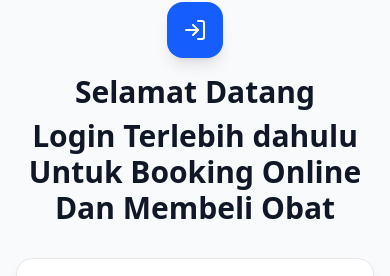
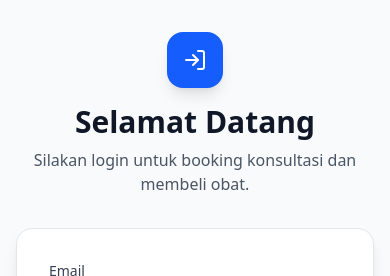
Before and after one commit to ikhtiyaril/Frontend-Pasien-Desi-Dua, a React (Vite) app: page /login in a window 390 px wide. Shown: the part 147-423 px from the top of the page. Built offline with nearby package versions, Linux system fonts and the light colour scheme; no server answers.

Commit message:
mobile fix2

```diff
--- a/src/components/Login.jsx
+++ b/src/components/Login.jsx
@@ -104,8 +104,12 @@ const Login = () => {
           <div className="inline-flex items-center justify-center w-14 h-14 bg-blue-600 rounded-2xl mb-4 shadow-lg">
             <LogIn className="w-6 h-6 text-white" />
           </div>
-          <h1 className="text-3xl font-bold text-gray-900 mb-2">Selamat Datang</h1>
-          <h1 className="text-3xl font-bold text-gray-900 mb-2">Login Terlebih dahulu Untuk Booking Online Dan Membeli Obat</h1>
+          <h1 className="text-3xl font-bold text-gray-900 mb-2">
+  Selamat Datang
+</h1>
+<p className="text-gray-600">
+  Silakan login untuk booking konsultasi dan membeli obat.
+</p>
         </div>
 
         {/* Main Card */}
```
